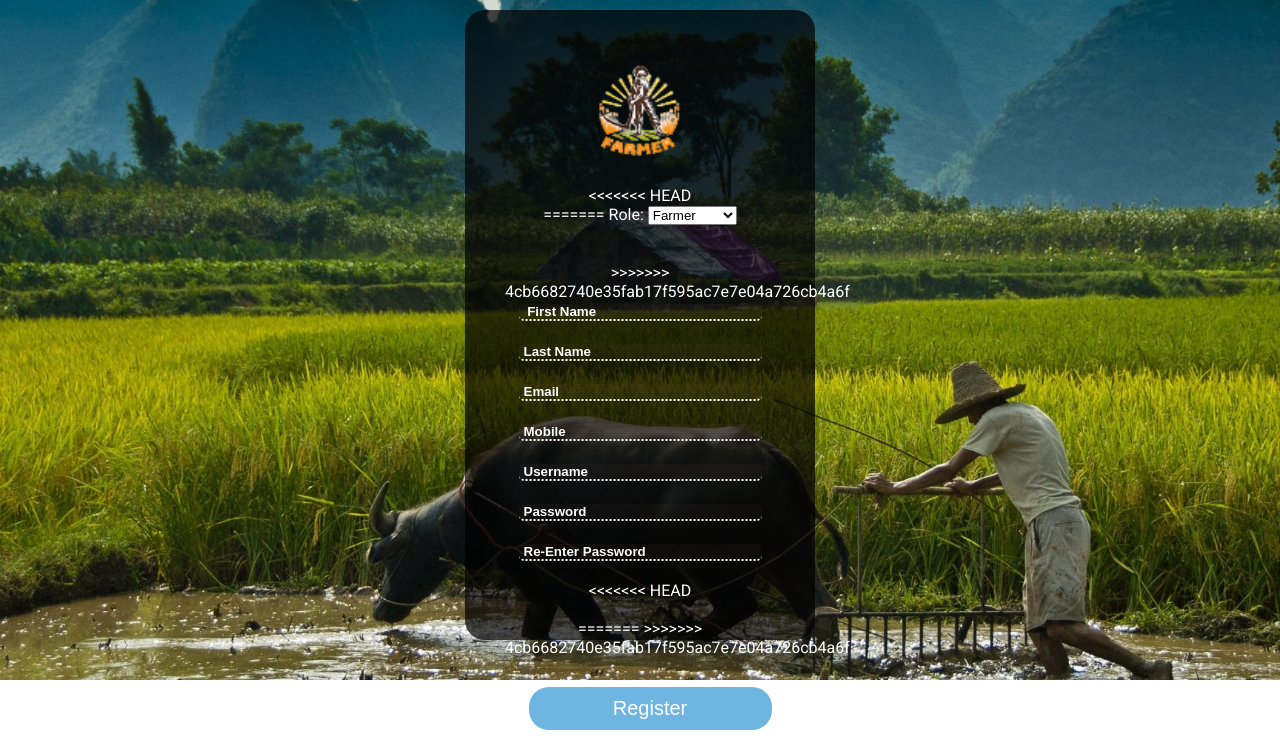
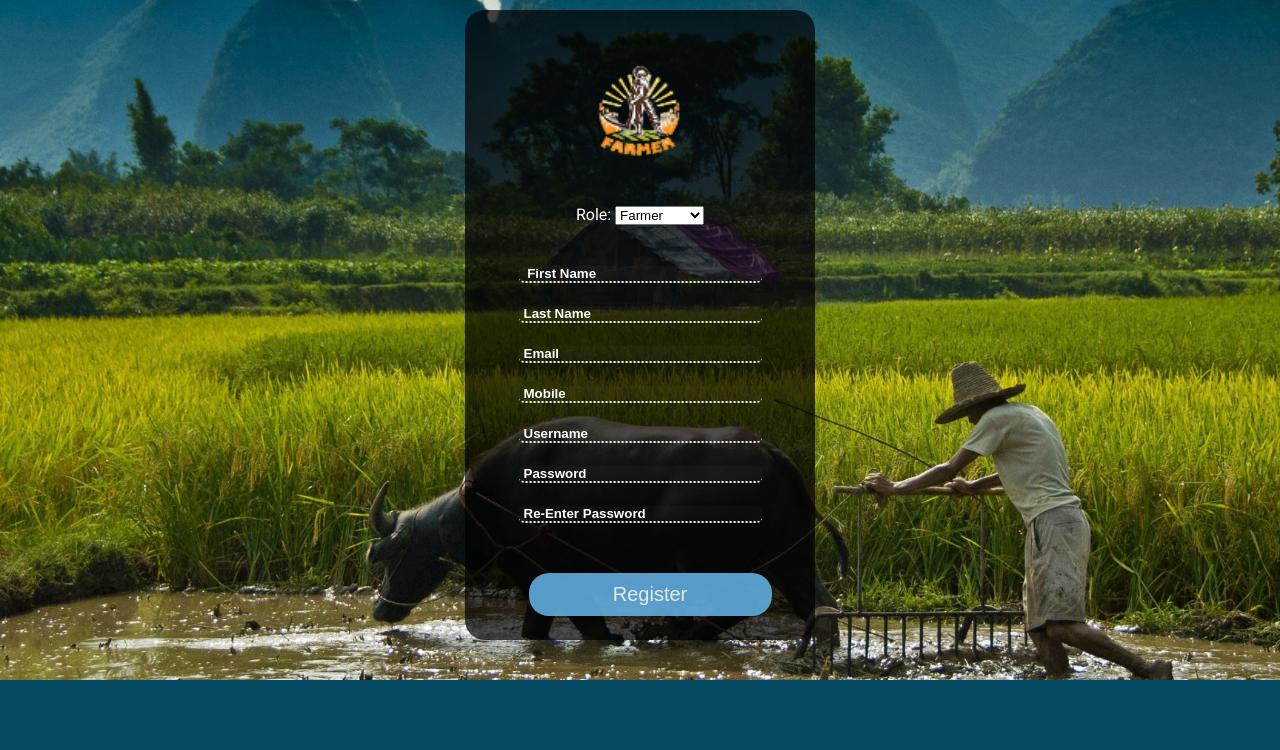
Before and after one commit to ayushmmodi/sih2020jute, a PHP site: page /register.php in a window 1280 px wide. Shown: the part 120-870 px from the top of the page. After the commit the page ends 800 px from the top, so only its background shows below. Run offline with PHP 8.4, Linux system fonts and the light colour scheme; some libraries are stand-ins or nearby versions.

Commit message:
ay4 commit

```diff
--- a/register.php
+++ b/register.php
@@ -51,10 +51,8 @@
          </div>
          <form action="./php/signup.php" method="POST" >
             <div class="form-group">
-<<<<<<< HEAD
 
                <br>
-=======
             <label for="gender">Role:</label>
                <select class="gender"id="gender" name="gender">
                   <option value="male">Farmer</option>
@@ -62,7 +60,6 @@
                   <option value="other">Other</option>
                </select>
                <br><br><br>
->>>>>>> 4cb6682740e35fab17f595ac7e7e04a726cb4a6f
                <!-- <i class="fa fa-user icon"></i>  -->
                <input class="input-field" type="text" placeholder=" First Name" id="fname" name="fname">
                <br>
@@ -85,17 +82,12 @@
                <!-- <i class="fa fa-user icon"></i>
                <input class="input-field" type="number" placeholder="Mobile"id="mobno" name="mobno">
                <br> -->
-<<<<<<< HEAD
-               <br>
+
                <!-- <i class="fa fa-user icon"></i>  -->
 
-               <br>
-=======
-
->>>>>>> 4cb6682740e35fab17f595ac7e7e04a726cb4a6f
                <!-- <i class="fa fa-key icon"></i>
                <input type="date" class="dob"id="dob" name="dob"> -->
-               <br>
+
                <input type="submit" value='Register' class="btn-login" id="rebtn" name="rebtn" />
             </div>
          </form>
```
